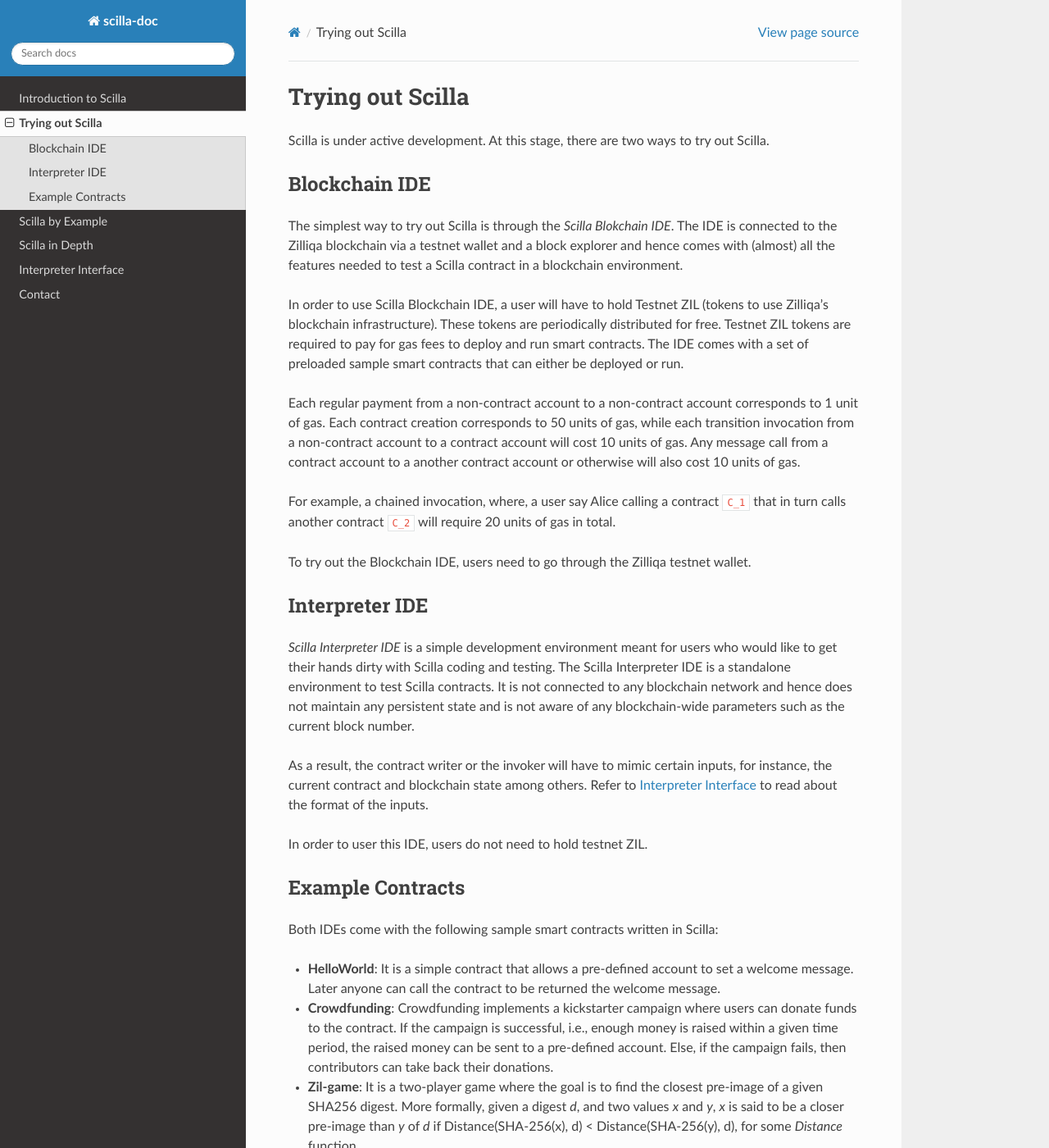
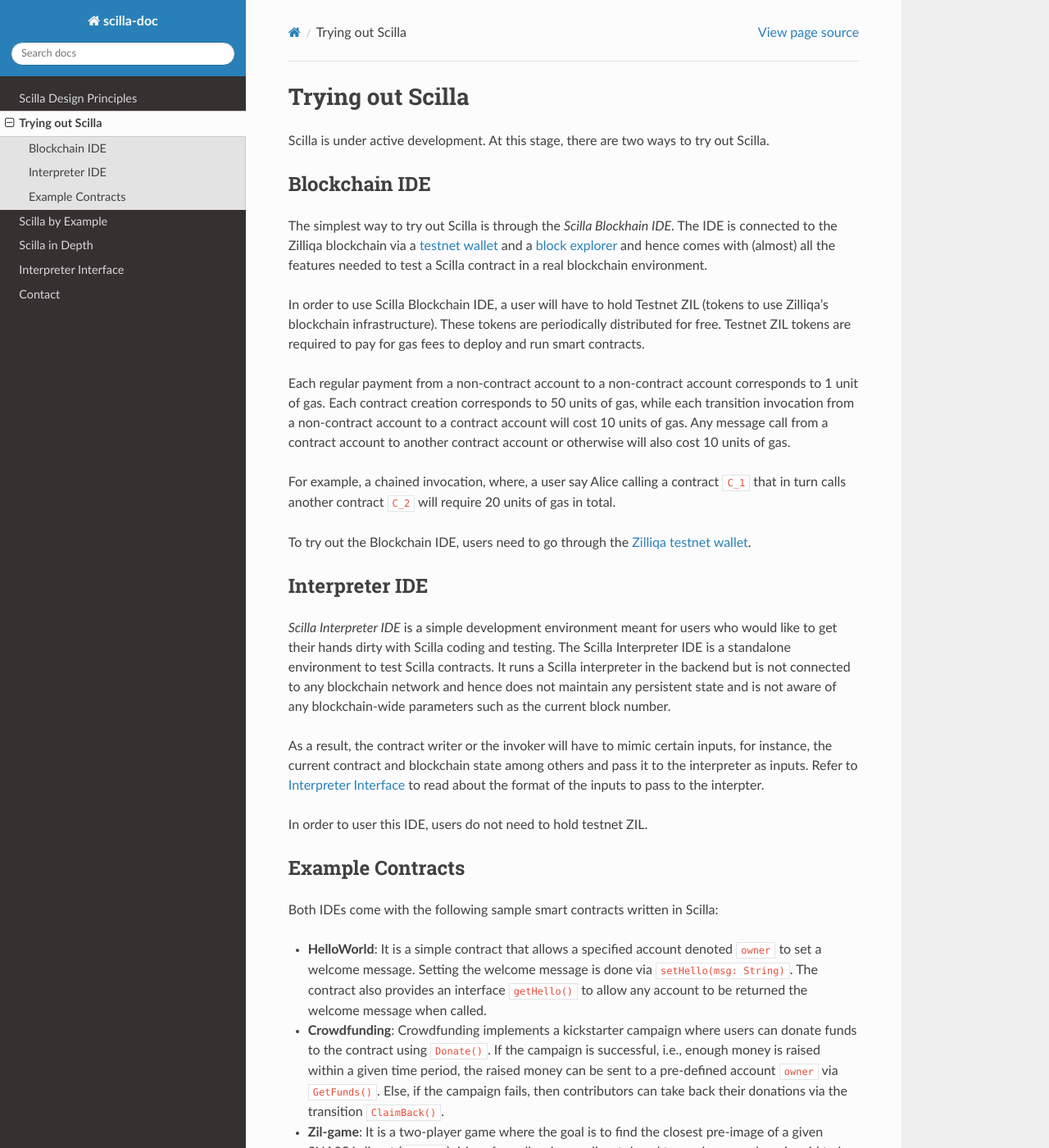
Before and after one commit to Zilliqa/scilla-docs, a Sphinx documentation site: the page built from docs/source/scilla-trial.rst, in a window 1280 px wide and 1400 px high. Shown: the whole window at 82% size. Built offline with Sphinx 7.4.7 and the Read the Docs theme 2.0.0, drawn with Linux system fonts in a browser that asks for light colours; some of the changed text lies outside the part shown.

Commit message:
Added example description

```diff
--- a/docs/source/intro.rst
+++ b/docs/source/intro.rst
@@ -1,5 +1,5 @@
-Introduction to Scilla
-=======================
+Scilla Design Principles
+=========================
 
 `Smart contracts` provide a mechanism to express computations on a blockchain,
 i.e., a decentralized Byzantine-fault tolerant distributed ledger. With the
@@ -78,6 +78,5 @@ with standalone tools.
 **Separation Between Invocation and Continuation**
 
 Structuring contracts as communicating automata provides a computational model,
-known as continuation-passing style (CPS), in which every call to an external
-function (i.e., another contract) can be done as the absolutely last
-instruction.
+which only allows `tail-calls`, i.e., every call to an external function (i.e.,
+another contract) has to be done as the absolutely last instruction.
--- a/docs/source/scilla-trial.rst
+++ b/docs/source/scilla-trial.rst
@@ -10,29 +10,30 @@ out Scilla.
 Blockchain IDE
 **********************
 
-The simplest way to try out Scilla is through the `Scilla Blokchain IDE`. The
-IDE is connected to the Zilliqa blockchain via a testnet wallet and a block
-explorer and hence comes with (almost) all the features needed to test a Scilla
-contract in a blockchain environment.
+The simplest way to try out Scilla is through the `Scilla Blockhain IDE`. The
+IDE is connected to the Zilliqa blockchain via a `testnet wallet
+<https://wallet-scilla.zilliqa.com>`_ and a `block explorer
+<https://blcok-explorer.zilliqa.com>`_ and hence comes with (almost) all the
+features needed to test a Scilla contract in a real blockchain environment.
 
 In order to use Scilla Blockchain IDE, a user will have to hold Testnet ZIL
 (tokens to use Zilliqa's blockchain infrastructure). These tokens are
 periodically distributed for free. Testnet ZIL tokens are required to pay for
-gas fees to deploy and run smart contracts. The IDE comes with a set of
-preloaded sample smart contracts that can either be deployed or run.
+gas fees to deploy and run smart contracts.
+
 
 Each regular payment from a non-contract account to a non-contract account
 corresponds to 1 unit of gas. Each contract creation corresponds to 50 units of
 gas, while each transition invocation from a non-contract account to a contract
 account will cost 10 units of gas. Any message call from a contract account to
-a another contract account or otherwise will also cost 10 units of gas.
+another contract account or otherwise will also cost 10 units of gas.
 
 For example, a chained invocation, where, a user say Alice calling a contract
 ``C_1`` that  in turn calls another contract ``C_2`` will require 20 units of
 gas in total.
 
-To try out the Blockchain IDE, users need to go through the Zilliqa testnet
-wallet.
+To try out the Blockchain IDE, users need to go through the `Zilliqa testnet
+wallet <https://wallet-scilla.zilliqa.com>`_.
 
 
 Interpreter IDE
@@ -41,13 +42,14 @@ Interpreter IDE
 `Scilla Interpreter IDE` is a simple development environment meant for users
 who would like to get their hands dirty with Scilla coding and testing. The
 Scilla Interpreter IDE is a standalone environment to test Scilla contracts. It
-is  not connected to any blockchain network and hence does not maintain any
-persistent state and is not aware of any blockchain-wide parameters such as the
-current block number.
+runs a Scilla interpreter in the backend but is not connected to any blockchain
+network and hence does not maintain any persistent state and is not aware of
+any blockchain-wide parameters such as the current block number.
 
 As a result, the contract writer or the invoker will have to mimic certain
-inputs, for instance, the current contract and blockchain state among others.
-Refer to :ref:`interface-label`  to read about the format of the inputs.
+inputs, for instance, the current contract and blockchain state among others
+and pass it to the interpreter as inputs.  Refer to :ref:`interface-label`  to
+read about the format of the inputs to pass to the interpter.
 
 In order to user this IDE, users do not need to hold testnet ZIL.
 
@@ -57,27 +59,43 @@ Example Contracts
 
 Both IDEs come with the following sample smart contracts written in Scilla:
 
-+ **HelloWorld**: It is a simple contract that allows a pre-defined
-  account to set a welcome message. Later anyone can call the contract to be
-  returned the welcome message.
++ **HelloWorld**: It is a simple contract that allows a specified account
+  denoted ``owner`` to set a welcome message. Setting the welcome message is
+  done via  ``setHello(msg: String)``. The contract also provides an interface
+  ``getHello()`` to allow any account to be  returned the welcome message when
+  called.
 
 
-+ **Crowdfunding**: Crowdfunding implements a kickstarter campaign where
-  users can donate funds to the contract. If the campaign is successful, i.e.,
-  enough money is raised within a given time period, the raised money can be sent
-  to a pre-defined account. Else, if the campaign fails, then contributors can
-  take back their donations.
++ **Crowdfunding**: Crowdfunding implements a kickstarter campaign where users
+  can donate funds to the contract using ``Donate()``. If the campaign is
+  successful, i.e., enough money is raised within a given time period, the
+  raised money can be sent to a pre-defined account ``owner`` via
+  ``GetFunds()``.  Else, if the campaign fails, then contributors can take back
+  their donations via the transition ``ClaimBack()``.
 
 
 + **Zil-game**: It is a two-player game where the goal is to find the closest
-  pre-image of a given SHA256 digest. More formally, given a digest `d`, and
-  two values `x` and `y`, `x` is said to be a closer pre-image than `y` of `d`
-  if Distance(SHA-256(x), d) < Distance(SHA-256(y), d), for some `Distance`
-  function.
+  pre-image of a given SHA256 digest (``puzzle``). More formally, given a
+  digest `d`, and two values `x` and `y`, `x` is said to be a closer pre-image
+  than `y` of `d` if Distance(SHA-256(x), d) < Distance(SHA-256(y), d), for
+  some `Distance` function. The game is played in two phases. In the first
+  phase, players submit their hash,  i.e., SHA-256(x) and SHA-256(y) using the
+  transition ``Play(guess: Hash)``.  Once the first player has submitted her
+  hash, the second player has a bounded time to submit her hash. If the second
+  player does not submit her hash within the stipulated time, then the first
+  player may become the winner. In the second phase, players have to submit
+  the corresponding values ``x`` or ``y`` using the transition
+  ``ClaimReward(solution: Int128)``. The player submitting the closest
+  pre-image is declared the winner and wins a reward. The contract also
+  provides a transition ``Withdraw ()`` to recover funds and send to a
+  specified ``owner`` in case no player plays the game.
 
-+ **FungibleToken**: Fungible token contract mimics and ERC20 style fungible
++ **FungibleToken**: Fungible token contract mimics an ERC20 style fungible
   token standard.
 
 + **OpenAuction** : A simple open auction contract where bidders can make their
-  bid, the highest and winning bid amount goes to a pre-defined account. The
-  remaining bidding amounts can be claimed back by the corresponding bidders.
+  bid using ``Bid ()``, the highest and winning bid amount goes to a
+  pre-defined account. Bidders who don't win can take back their bid using the
+  transition ``Withdraw()``. The organiser of the auction can at the end of the
+  campaign can claim the highest bid by invoking the transition
+  ``AuctionEnd()``.
```
Also changed, not shown: docs/source/index.rst (+5 -3 lines), docs/source/scilla-in-depth.rst (+10 -12 lines).
